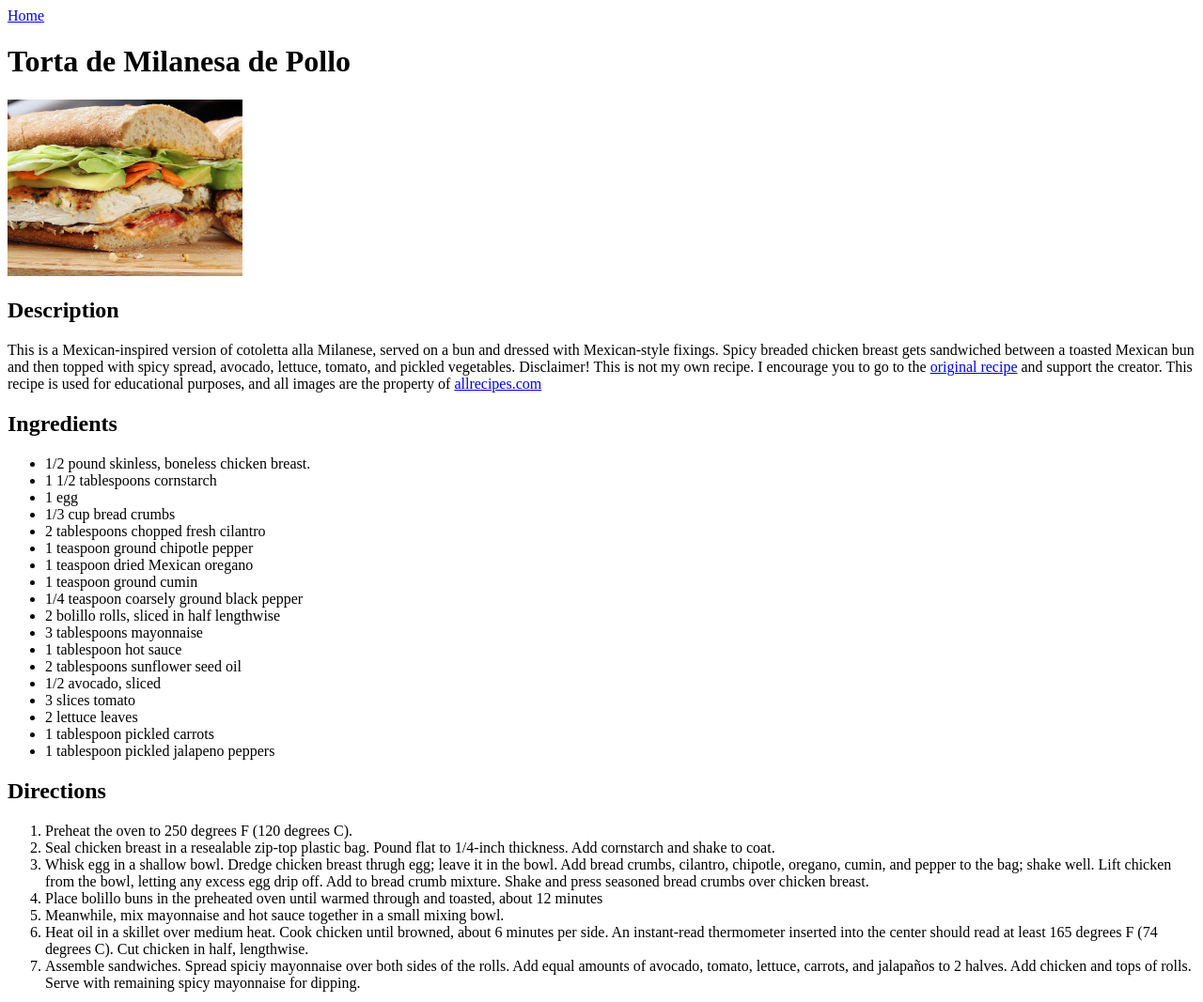
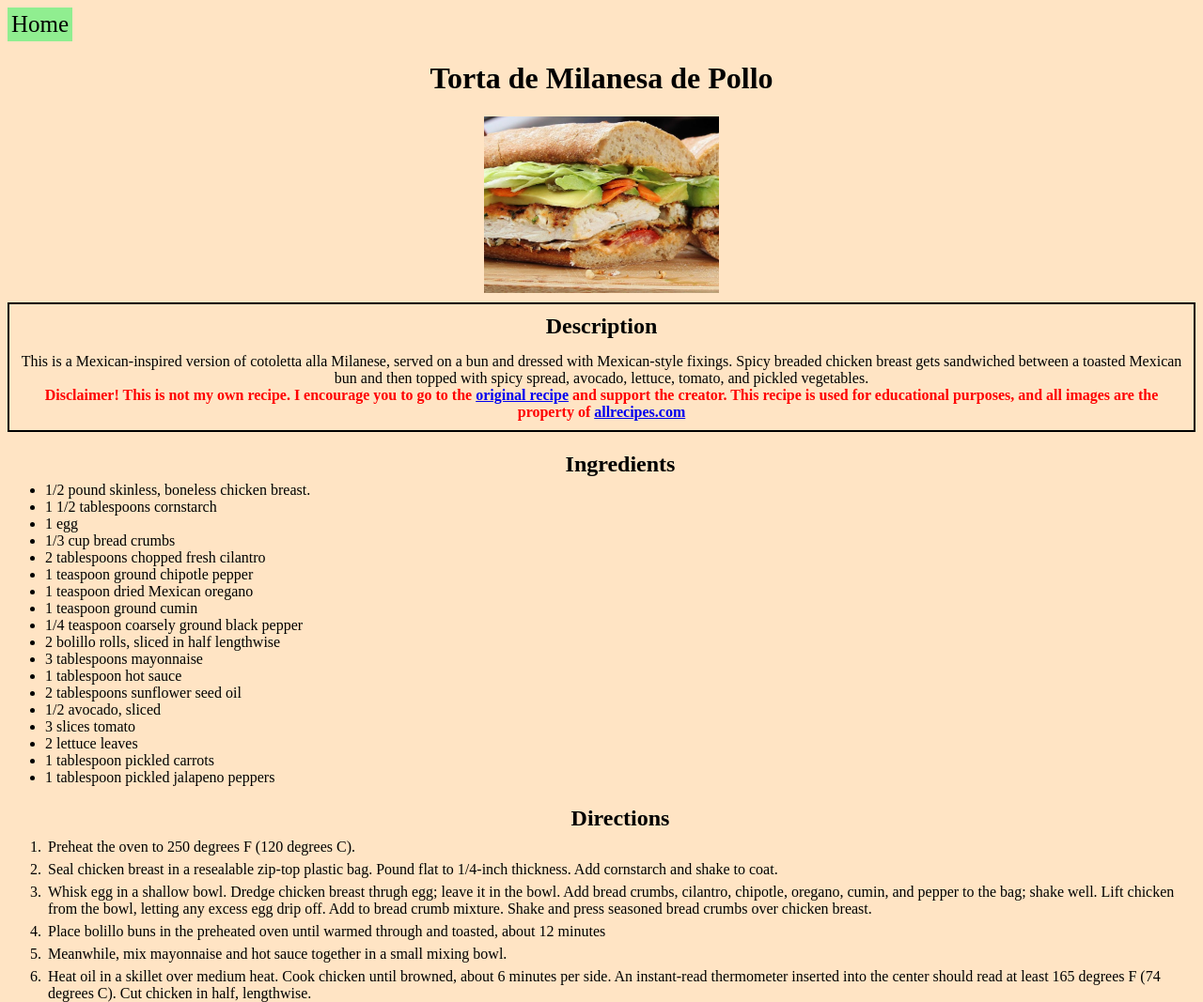
Before and after one commit to Apricityamazing/odin-recipes, a plain HTML site: page recipes/torta-de-milanesa-de-pollo.html in a window 1280 px wide. Shown: the top 1067 px of the page at 94% size. Drawn offline with Linux system fonts and the light colour scheme.

Commit message:
Finished styling of the rest of the website

```diff
--- a/recipes/styles.css
+++ b/recipes/styles.css
@@ -37,6 +37,7 @@ ul h2, ol h2 {
     margin: 0;
     padding: 0;
     padding-top: 5px;
+    padding-bottom: 5px;
 }
 ol li {
     padding: 3px;
--- a/recipes/torta-de-milanesa-de-pollo.html
+++ b/recipes/torta-de-milanesa-de-pollo.html
@@ -2,16 +2,19 @@
 <html lang="en">
     <head>
     <meta charset="UTF-8">
+    <link rel="stylesheet" href="styles.css">
     <title>Torta de Milanesa de Pollo</title>
     </head>
     <body>
-        <a href="../index.html">Home</a>
+        <a class="home-link" href="../index.html">Home</a>
         <h1>Torta de Milanesa de Pollo</h1>
-        <img src="../images/torta-de-milanesa-de-pollo.jpg" width="250">
+        <img id="top-photo" src="../images/torta-de-milanesa-de-pollo.jpg" width="250">
+        <div class="desc-div">
         <h2>Description</h2>
-        <p>This is a Mexican-inspired version of cotoletta alla Milanese, served on a bun and dressed with Mexican-style fixings. Spicy breaded chicken breast gets sandwiched between a toasted Mexican bun and then topped with spicy spread, avocado, lettuce, tomato, and pickled vegetables. Disclaimer! This is not my own recipe. I encourage you to go to the <a href="https://www.allrecipes.com/recipe/280848/torta-de-milanesa-de-pollo/">original recipe</a> and support the creator. This recipe is used for educational purposes, and all images are the property of <a href="https://www.allrecipes.com/">allrecipes.com</a></p>
-        <h2>Ingredients</h2>
+        <p>This is a Mexican-inspired version of cotoletta alla Milanese, served on a bun and dressed with Mexican-style fixings. Spicy breaded chicken breast gets sandwiched between a toasted Mexican bun and then topped with spicy spread, avocado, lettuce, tomato, and pickled vegetables. <span class="disclaimer">Disclaimer! This is not my own recipe. I encourage you to go to the <a href="https://www.allrecipes.com/recipe/280848/torta-de-milanesa-de-pollo/">original recipe</a> and support the creator. This recipe is used for educational purposes, and all images are the property of <a href="https://www.allrecipes.com/">allrecipes.com</a></span></p>
+        </div>
         <ul>
+            <h2>Ingredients</h2>
             <li>1/2 pound skinless, boneless chicken breast.</li>
             <li>1 1/2 tablespoons cornstarch</li>
             <li>1 egg</li>
@@ -31,8 +34,8 @@
             <li>1 tablespoon pickled carrots</li>
             <li>1 tablespoon pickled jalapeno peppers</li>
         </ul>
-        <h2>Directions</h2>
         <ol>
+            <h2>Directions</h2>
             <li>Preheat the oven to 250 degrees F (120 degrees C).</li>
             <li>Seal chicken breast in a resealable zip-top plastic bag. Pound flat to 1/4-inch thickness. Add cornstarch and shake to coat.</li>
             <li>Whisk egg in a shallow bowl. Dredge chicken breast thrugh egg; leave it in the bowl. Add bread crumbs, cilantro, chipotle, oregano, cumin, and pepper to the bag; shake well. Lift chicken from the bowl, letting any excess egg drip off. Add to bread crumb mixture. Shake and press seasoned bread crumbs over chicken breast.</li>
```
Also changed, not shown: recipes/schnitzel-sandwich.html (+8 -5 lines).
